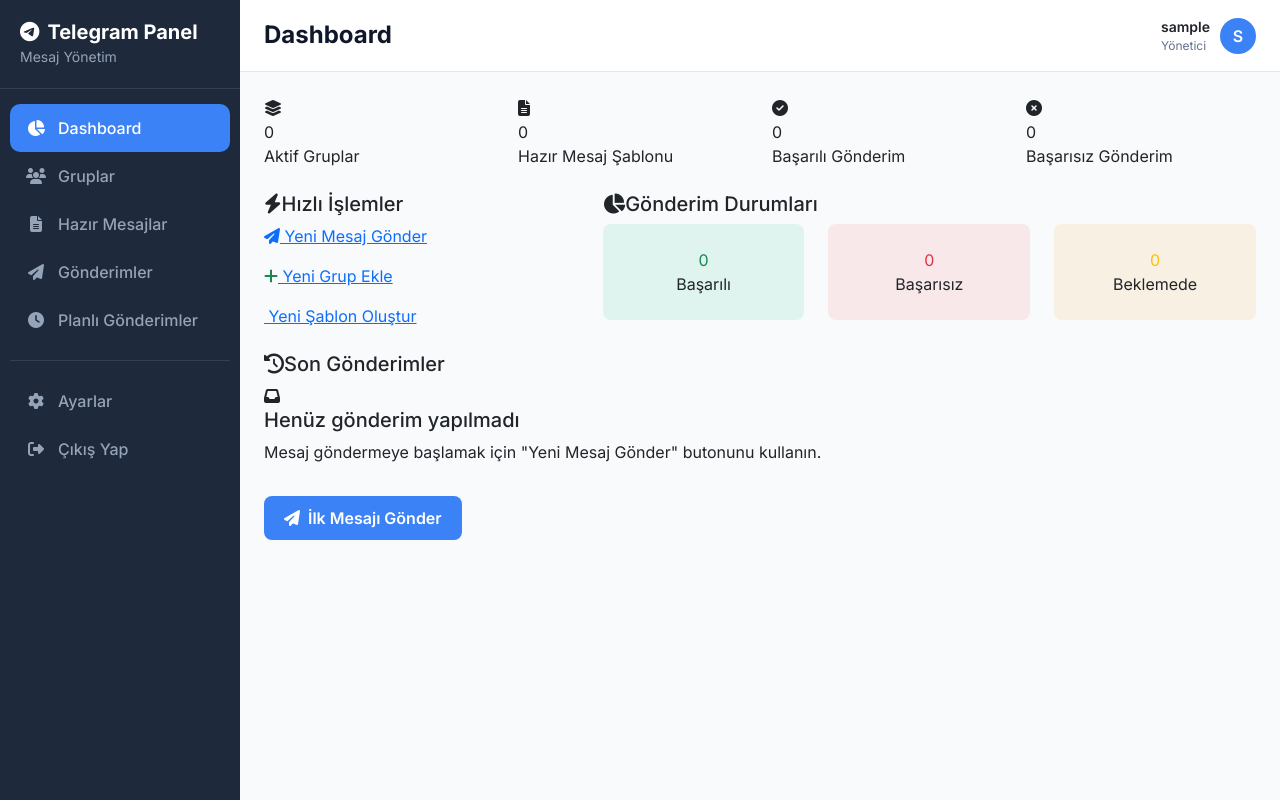
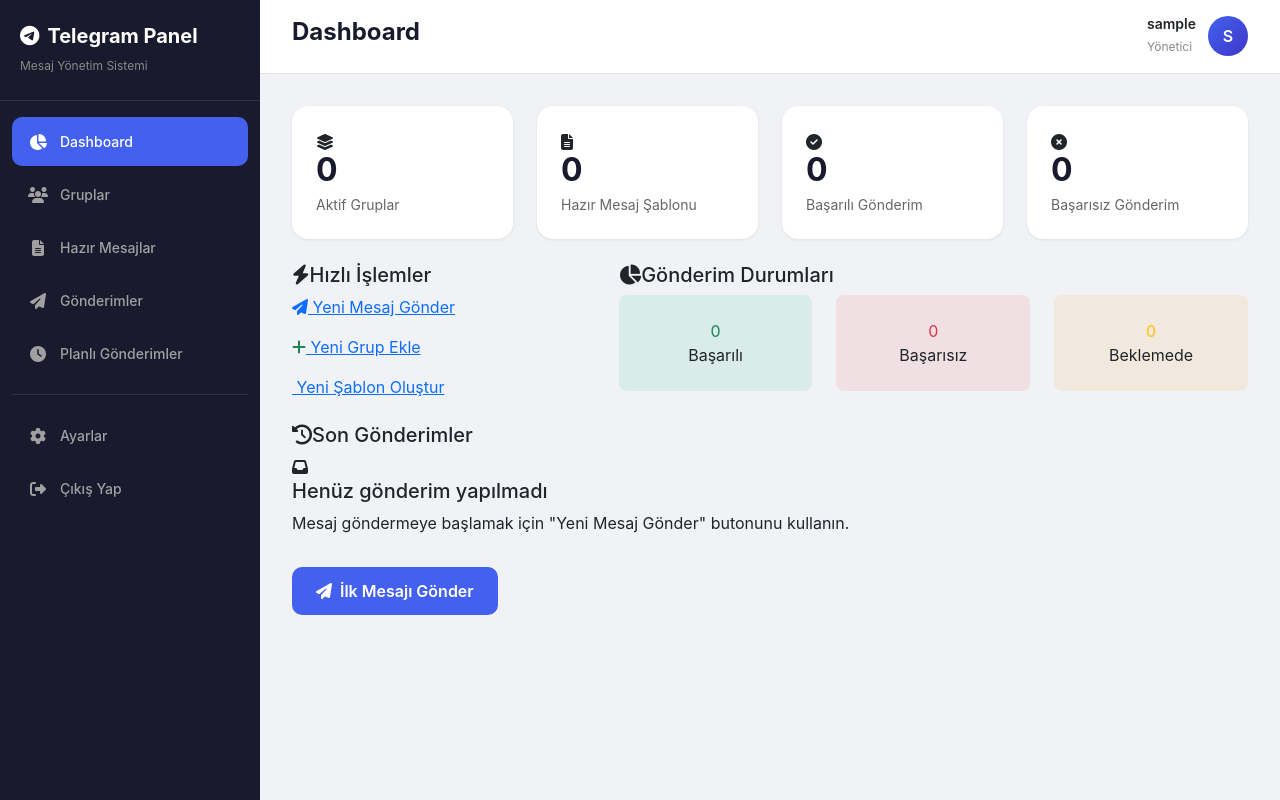
Before and after one commit to mrcengiz-owner/tgbot, a Django app: page / in a window 1280 px wide. Run offline with Django 5.2, Linux system fonts and the light colour scheme; the visitor is signed in with stand-in values (Sample User, id 1); data that the repository does not hold is empty.

Commit message:
Yeni modern tasarım - daha temiz layout

```diff
--- a/templates/core/base.html
+++ b/templates/core/base.html
@@ -6,31 +6,51 @@
     <title>{% block title %}Telegram Panel{% endblock %}</title>
     <link href="https://cdn.jsdelivr.net/npm/bootstrap@5.3.2/dist/css/bootstrap.min.css" rel="stylesheet">
     <link href="https://cdnjs.cloudflare.com/ajax/libs/font-awesome/6.5.1/css/all.min.css" rel="stylesheet">
-    <link href="https://fonts.googleapis.com/css2?family=Inter:wght@400;500;600;700&display=swap" rel="stylesheet">
     <style>
-        * { box-sizing: border-box; }
-        body { font-family: 'Inter', sans-serif; background: #f8fafc; margin: 0; }
+        * { box-sizing: border-box; margin: 0; padding: 0; }
 
+        body {
+            font-family: -apple-system, BlinkMacSystemFont, 'Segoe UI', Roboto, sans-serif;
+            background: #f0f2f5;
+            min-height: 100vh;
+        }
+
+        /* Layout */
+        .app-container {
+            display: flex;
+            min-height: 100vh;
+        }
+
+        /* Sidebar */
         .sidebar {
+            width: 260px;
+            background: #1a1a2e;
+            color: #fff;
             position: fixed;
-            top: 0;
-            left: 0;
-            width: 240px;
             height: 100vh;
-            background: #1e293b;
-            color: #fff;
             overflow-y: auto;
+            flex-shrink: 0;
         }
 
         .sidebar-header {
-            padding: 20px;
+            padding: 24px 20px;
             border-bottom: 1px solid rgba(255,255,255,0.1);
         }
 
-        .sidebar-header h5 { margin: 0; font-weight: 700; }
-        .sidebar-header small { color: #94a3b8; }
+        .sidebar-header h4 {
+            font-size: 20px;
+            font-weight: 700;
+            margin-bottom: 4px;
+        }
 
-        .nav-menu { padding: 15px 10px; }
+        .sidebar-header span {
+            font-size: 12px;
+            color: #888;
+        }
+
+        .sidebar-nav {
+            padding: 16px 12px;
+        }
 
         .nav-item {
             margin-bottom: 4px;
@@ -39,117 +59,75 @@
         .nav-link {
             display: flex;
             align-items: center;
-            padding: 12px 16px;
-            color: #94a3b8;
+            padding: 14px 16px;
+            color: #a0a0a0;
             text-decoration: none;
             border-radius: 10px;
-            transition: 0.2s;
+            transition: all 0.2s;
+            font-weight: 500;
+            font-size: 14px;
             gap: 12px;
-            font-weight: 500;
         }
 
-        .nav-link:hover { background: rgba(255,255,255,0.1); color: #fff; }
-        .nav-link.active { background: #3b82f6; color: #fff; }
-        .nav-link i { width: 20px; text-align: center; }
+        .nav-link:hover {
+            background: rgba(255,255,255,0.05);
+            color: #fff;
+        }
 
-        .main-content {
-            margin-left: 240px;
-            min-height: 100vh;
+        .nav-link.active {
+            background: #4361ee;
+            color: #fff;
+        }
+
+        .nav-link i {
+            width: 20px;
+            text-align: center;
+            font-size: 16px;
+        }
+
+        .nav-divider {
+            height: 1px;
+            background: rgba(255,255,255,0.1);
+            margin: 16px 0;
+        }
+
+        /* Main Content */
+        .main-wrapper {
+            flex: 1;
+            margin-left: 260px;
+            display: flex;
+            flex-direction: column;
         }
 
         .topbar {
             background: #fff;
-            padding: 16px 24px;
-            border-bottom: 1px solid #e2e8f0;
+            padding: 16px 32px;
+            border-bottom: 1px solid #e0e0e0;
             display: flex;
             justify-content: space-between;
             align-items: center;
+            position: sticky;
+            top: 0;
+            z-index: 100;
         }
 
-        .page-title { font-size: 24px; font-weight: 700; color: #0f172a; margin: 0; }
-
-        .content { padding: 24px; }
-
-        .card {
-            background: #fff;
-            border-radius: 12px;
-            border: 1px solid #e2e8f0;
-            box-shadow: 0 1px 3px rgba(0,0,0,0.05);
+        .page-title {
+            font-size: 24px;
+            font-weight: 700;
+            color: #1a1a2e;
         }
 
-        .card-header {
-            padding: 16px 20px;
-            border-bottom: 1px solid #e2e8f0;
-            font-weight: 600;
-            background: #f8fafc;
-            border-radius: 12px 12px 0 0;
-        }
-
-        .card-body { padding: 20px; }
-
-        .stat-box {
-            background: #fff;
-            border-radius: 12px;
-            padding: 20px;
-            border: 1px solid #e2e8f0;
-        }
-
-        .stat-box .icon {
-            width: 48px;
-            height: 48px;
-            border-radius: 10px;
+        .user-section {
             display: flex;
             align-items: center;
-            justify-content: center;
-            font-size: 20px;
-        }
-
-        .stat-box .value { font-size: 28px; font-weight: 700; color: #0f172a; }
-        .stat-box .label { color: #64748b; font-size: 14px; }
-
-        .btn-primary {
-            background: #3b82f6;
-            border: none;
-            padding: 10px 20px;
-            border-radius: 8px;
-            font-weight: 600;
-        }
-
-        .btn-primary:hover { background: #2563eb; }
-
-        .btn-sm { padding: 6px 12px; border-radius: 6px; font-weight: 500; }
-
-        .form-control, .form-select {
-            border: 1px solid #e2e8f0;
-            border-radius: 8px;
-            padding: 10px 14px;
-        }
-
-        .form-control:focus, .form-select:focus {
-            border-color: #3b82f6;
-            box-shadow: 0 0 0 3px rgba(59, 130, 246, 0.1);
-        }
-
-        .modal-content { border: none; border-radius: 16px; }
-        .modal-header { border-radius: 16px 16px 0 0; }
-
-        .badge { padding: 5px 10px; border-radius: 6px; font-weight: 500; font-size: 12px; }
-
-        .table { margin-bottom: 0; }
-        .table th { background: #f8fafc; font-weight: 600; font-size: 13px; text-transform: uppercase; color: #64748b; border: none; padding: 12px 16px; }
-        .table td { vertical-align: middle; border-color: #f1f5f9; padding: 14px 16px; }
-
-        .user-info {
-            display: flex;
-            align-items: center;
-            gap: 10px;
+            gap: 12px;
         }
 
         .user-avatar {
-            width: 36px;
-            height: 36px;
+            width: 40px;
+            height: 40px;
             border-radius: 50%;
-            background: #3b82f6;
+            background: linear-gradient(135deg, #4361ee, #3f37c9);
             display: flex;
             align-items: center;
             justify-content: center;
@@ -157,7 +135,158 @@
             font-weight: 600;
         }
 
-        /* Mobile Toggle Button */
+        .user-info h6 {
+            font-size: 14px;
+            font-weight: 600;
+            margin: 0;
+        }
+
+        .user-info small {
+            color: #888;
+            font-size: 12px;
+        }
+
+        .content-area {
+            padding: 32px;
+            flex: 1;
+        }
+
+        /* Cards */
+        .card {
+            background: #fff;
+            border-radius: 16px;
+            border: none;
+            box-shadow: 0 1px 3px rgba(0,0,0,0.08);
+        }
+
+        .card-header {
+            padding: 20px 24px;
+            border-bottom: 1px solid #f0f0f0;
+            background: #fff;
+            border-radius: 16px 16px 0 0 !important;
+            font-weight: 600;
+            font-size: 16px;
+        }
+
+        .card-body {
+            padding: 24px;
+        }
+
+        /* Stats */
+        .stat-card {
+            background: #fff;
+            border-radius: 16px;
+            padding: 24px;
+            box-shadow: 0 1px 3px rgba(0,0,0,0.08);
+            height: 100%;
+        }
+
+        .stat-card .icon-wrap {
+            width: 56px;
+            height: 56px;
+            border-radius: 14px;
+            display: flex;
+            align-items: center;
+            justify-content: center;
+            font-size: 24px;
+            margin-bottom: 16px;
+        }
+
+        .stat-card .stat-value {
+            font-size: 32px;
+            font-weight: 700;
+            color: #1a1a2e;
+            line-height: 1;
+            margin-bottom: 8px;
+        }
+
+        .stat-card .stat-label {
+            color: #666;
+            font-size: 14px;
+        }
+
+        /* Buttons */
+        .btn-primary {
+            background: #4361ee;
+            border: none;
+            padding: 12px 24px;
+            border-radius: 10px;
+            font-weight: 600;
+        }
+
+        .btn-primary:hover {
+            background: #3651d4;
+        }
+
+        .btn-sm {
+            padding: 8px 16px;
+            border-radius: 8px;
+        }
+
+        /* Forms */
+        .form-control, .form-select {
+            border: 1px solid #e0e0e0;
+            border-radius: 10px;
+            padding: 12px 16px;
+            font-size: 14px;
+        }
+
+        .form-control:focus, .form-select:focus {
+            border-color: #4361ee;
+            box-shadow: 0 0 0 3px rgba(67, 97, 238, 0.15);
+        }
+
+        /* Table */
+        .table {
+            margin-bottom: 0;
+        }
+
+        .table thead th {
+            background: #f8f9fa;
+            font-weight: 600;
+            font-size: 12px;
+            text-transform: uppercase;
+            color: #666;
+            border: none;
+            padding: 14px 16px;
+        }
+
+        .table td {
+            vertical-align: middle;
+            border-color: #f0f0f0;
+            padding: 16px;
+        }
+
+        /* Badges */
+        .badge {
+            padding: 6px 12px;
+            border-radius: 8px;
+            font-weight: 500;
+            font-size: 12px;
+        }
+
+        /* Modal */
+        .modal-content {
+            border: none;
+            border-radius: 20px;
+            overflow: hidden;
+        }
+
+        .modal-header {
+            background: #1a1a2e;
+            color: #fff;
+            padding: 24px;
+        }
+
+        .modal-header .btn-close {
+            filter: invert(1);
+        }
+
+        .modal-body {
+            padding: 28px;
+        }
+
+        /* Mobile */
         .mobile-toggle {
             display: none;
             background: none;
@@ -166,23 +295,18 @@
             cursor: pointer;
         }
 
-        /* Overlay for mobile */
         .sidebar-overlay {
             display: none;
             position: fixed;
-            top: 0;
-            left: 0;
-            width: 100%;
-            height: 100%;
+            inset: 0;
             background: rgba(0,0,0,0.5);
-            z-index: 999;
+            z-index: 998;
         }
 
-        /* Responsive */
-        @media (max-width: 992px) {
+        @media (max-width: 1024px) {
             .sidebar {
                 transform: translateX(-100%);
-                z-index: 1000;
+                z-index: 999;
             }
 
             .sidebar.active {
@@ -193,7 +317,7 @@
                 display: block;
             }
 
-            .main-content {
+            .main-wrapper {
                 margin-left: 0;
             }
 
@@ -201,66 +325,80 @@
                 display: block;
             }
 
+            .content-area {
+                padding: 20px;
+            }
+
+            .topbar {
+                padding: 16px 20px;
+            }
+        }
+
+        @media (max-width: 768px) {
+            .content-area {
+                padding: 16px;
+            }
+
             .page-title {
                 font-size: 18px;
             }
 
-            .content {
-                padding: 16px;
-            }
-        }
-
-        @media (max-width: 576px) {
-            .topbar {
-                padding: 12px 16px;
-            }
-
-            .content {
-                padding: 12px;
-            }
-
-            .stat-box {
+            .stat-card {
                 padding: 16px;
             }
 
-            .stat-box .value {
+            .stat-card .stat-value {
                 font-size: 24px;
             }
         }
     </style>
 </head>
 <body>
-    <!-- Mobile Overlay -->
     <div class="sidebar-overlay" onclick="toggleSidebar()"></div>
 
+    <div class="app-container">
         <!-- Sidebar -->
         <aside class="sidebar" id="sidebar">
             <div class="sidebar-header">
-            <h5><i class="fab fa-telegram-plane me-2"></i>Telegram Panel</h5>
-            <small>Mesaj Yönetim</small>
+                <h4><i class="fab fa-telegram-plane me-2"></i>Telegram Panel</h4>
+                <span>Mesaj Yönetim Sistemi</span>
             </div>
 
-        <nav class="nav-menu">
+            <nav class="sidebar-nav">
+                <div class="nav-item">
                     <a href="{% url 'dashboard' %}" class="nav-link {% if request.resolver_match.url_name == 'dashboard' %}active{% endif %}">
                         <i class="fas fa-chart-pie"></i>Dashboard
                     </a>
+                </div>
+                <div class="nav-item">
                     <a href="{% url 'groups' %}" class="nav-link {% if 'gruplar' in request.path %}active{% endif %}">
                         <i class="fas fa-users"></i>Gruplar
                     </a>
+                </div>
+                <div class="nav-item">
                     <a href="{% url 'templates' %}" class="nav-link {% if 'sablon' in request.path %}active{% endif %}">
                         <i class="fas fa-file-alt"></i>Hazır Mesajlar
                     </a>
+                </div>
+                <div class="nav-item">
                     <a href="{% url 'send_message' %}" class="nav-link {% if 'gonder' in request.path %}active{% endif %}">
                         <i class="fas fa-paper-plane"></i>Gönderimler
                     </a>
+                </div>
+                <div class="nav-item">
                     <a href="{% url 'scheduled_tasks' %}" class="nav-link {% if 'planli' in request.path %}active{% endif %}">
                         <i class="fas fa-clock"></i>Planlı Gönderimler
                     </a>
+                </div>
 
-            <div style="border-top: 1px solid rgba(255,255,255,0.1); margin-top: 16px; padding-top: 16px;">
+                <div class="nav-divider"></div>
+
+                <div class="nav-item">
                     <a href="{% url 'settings' %}" class="nav-link {% if request.resolver_match.url_name == 'settings' %}active{% endif %}">
                         <i class="fas fa-cog"></i>Ayarlar
                     </a>
+                </div>
+                <div class="nav-item">
                     <a href="{% url 'logout' %}" class="nav-link">
                         <i class="fas fa-sign-out-alt"></i>Çıkış Yap
                     </a>
@@ -268,8 +406,8 @@
             </nav>
         </aside>
 
-    <!-- Main Content -->
-    <div class="main-content">
+        <!-- Main -->
+        <div class="main-wrapper">
             <header class="topbar">
                 <div class="d-flex align-items-center gap-3">
                     <button class="mobile-toggle" onclick="toggleSidebar()">
@@ -277,16 +415,17 @@
                     </button>
                     <h1 class="page-title">{% block page_title %}Dashboard{% endblock %}</h1>
                 </div>
+
+                <div class="user-section">
                     <div class="user-info">
-                <div>
-                    <div style="font-weight: 600; font-size: 14px;">{{ user.username }}</div>
-                    <div style="font-size: 12px; color: #64748b;">Yönetici</div>
+                        <h6>{{ user.username }}</h6>
+                        <small>Yönetici</small>
                     </div>
                     <div class="user-avatar">{{ user.username|slice:":1"|upper }}</div>
                 </div>
             </header>
 
-        <div class="content">
+            <div class="content-area">
                 {% if messages %}
                     {% for message in messages %}
                     <div class="alert alert-{% if message.tags == 'error' %}danger{% else %}{{ message.tags }}{% endif %} alert-dismissible fade show">
@@ -297,6 +436,7 @@
                 {% endif %}
 
                 {% block content %}{% endblock %}
+            </div>
         </div>
     </div>
 
```
Lines whose indentation alone changed are shown as unchanged.
